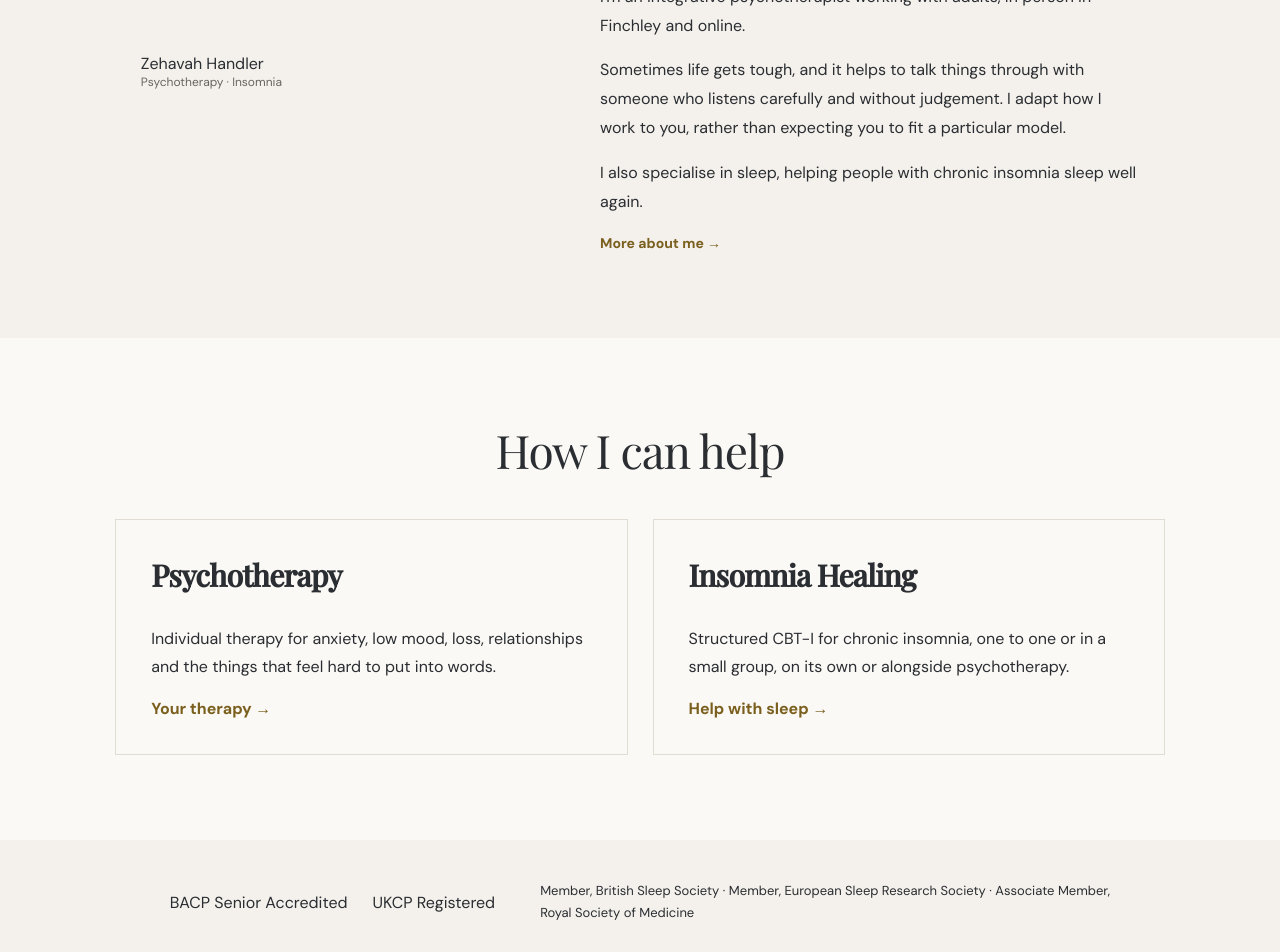
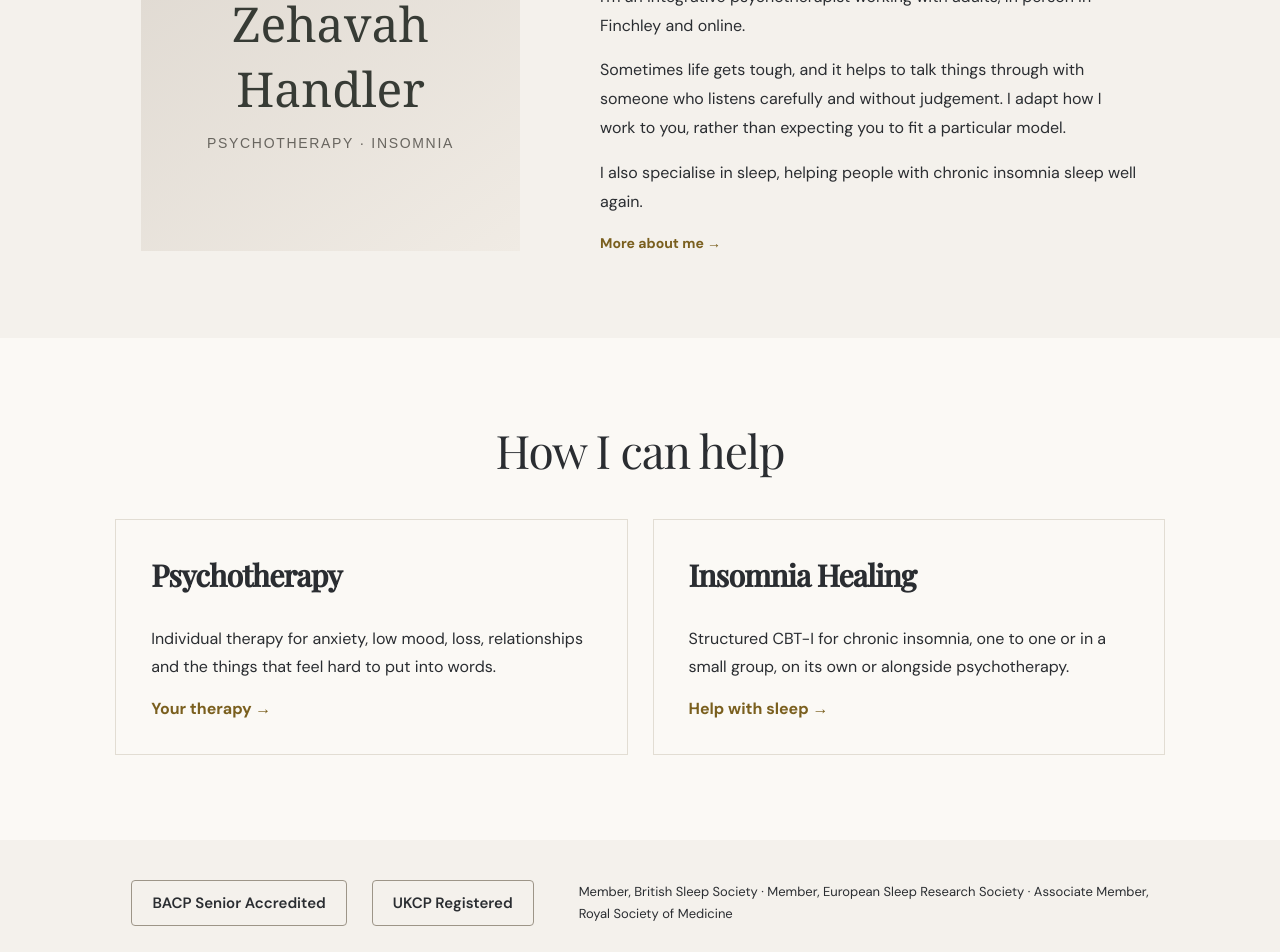
Before and after one commit to MarkDiamant/zehavah-handler-website, a Next.js app: page / in a window 1280 px wide. Shown: the part 1180-2132 px from the top of the page. Built offline with nearby package versions, Linux system fonts and the light colour scheme; no server answers; a web font is replaced by a local one.

Commit message:
Style safe photo placeholder and accreditation labels

```diff
--- a/app/globals.css
+++ b/app/globals.css
@@ -661,3 +661,9 @@ img,video,iframe{max-width:100%}
  .detailpage .hero-your-therapy .editorial-visual img{object-position:51% center!important}
  .detailpage .hero-contact .editorial-visual img{object-position:53% center!important}
 }
+
+/* Prevent missing legacy WordPress photos from appearing as broken images */
+.calm-about-photo-placeholder{min-height:360px;display:flex;flex-direction:column;align-items:center;justify-content:center;gap:14px;text-align:center;padding:30px;background:linear-gradient(145deg,#ded8d0,#f0ebe4);color:#373b35;font-family:Georgia,serif;font-size:clamp(28px,4vw,48px)}
+.calm-about-photo-placeholder small{font-family:Arial,sans-serif;font-size:14px;letter-spacing:.12em;text-transform:uppercase}
+.calm-logos span{display:inline-flex;align-items:center;justify-content:center;padding:12px 20px;border:1px solid #9d9588;border-radius:4px;font-weight:600;font-size:15px}
+@media(max-width:760px){.calm-about-photo-placeholder{min-height:220px}}
```
